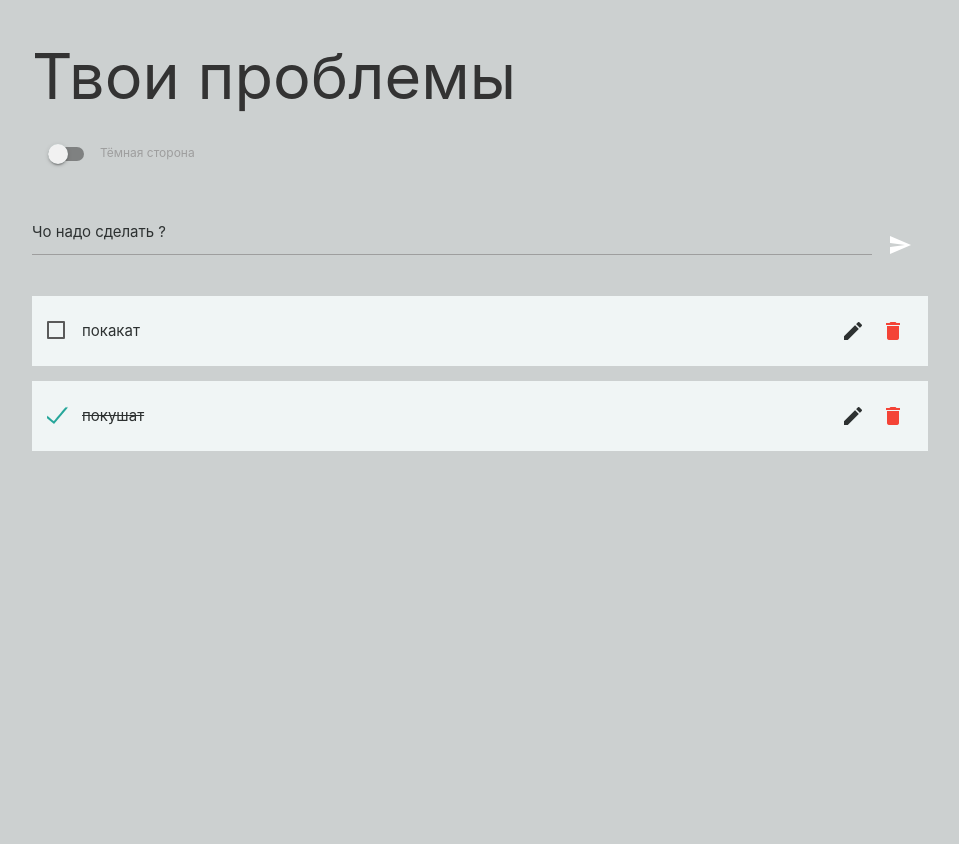
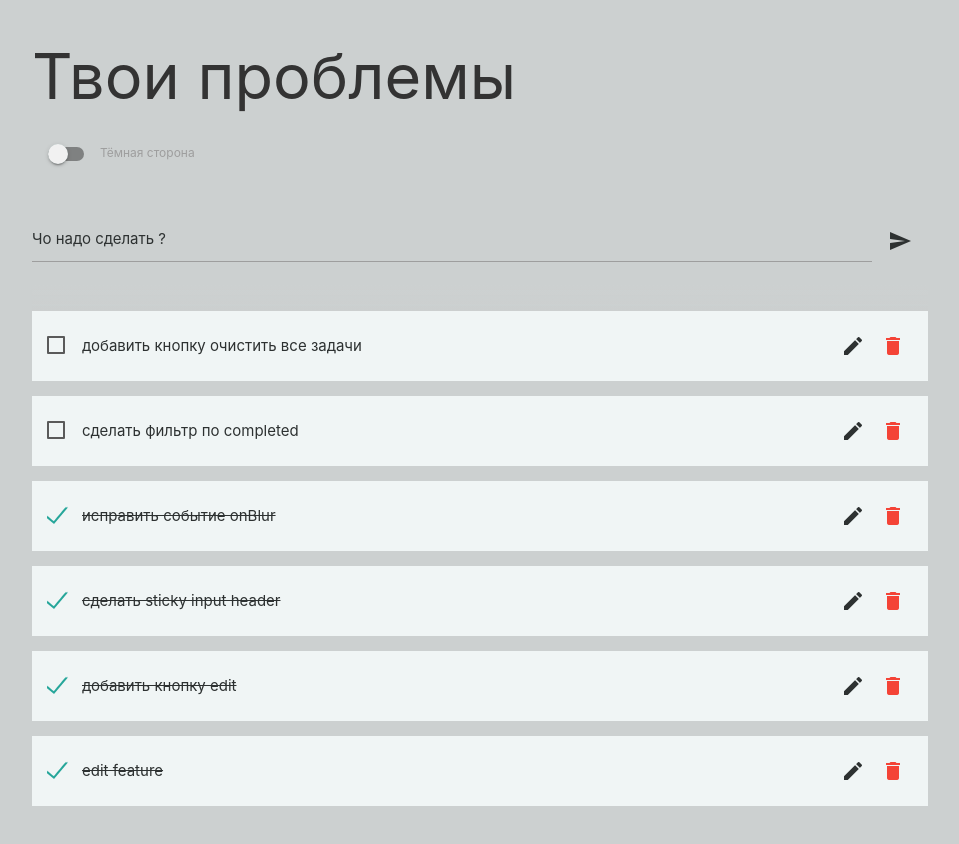
Before and after one commit to nalezhytyi/todo, a React (Create React App) app: page / in a window 1280 px wide. Shown: the top 844 px of the page, without its empty margins (160-1119 px from the left). Before the commit the page ends 800 px from the top, so only its background shows below. Built offline with nearby package versions, Linux system fonts and the light colour scheme.

Commit message:
added sticky header, fixed onBlur action

```diff
--- a/src/components/FormInput.jsx
+++ b/src/components/FormInput.jsx
@@ -6,14 +6,13 @@ const FormInput = () => {
 
   const { dispatch } = useContext(Context);
 
-  const addTodo = (event) => {
-    if ((event.key === 'Enter' && event.target.value.length >= 3) || event.type === 'click') {
+  const addTodo = () => {
+    if (todoTitle) {
       dispatch({
         type: 'add',
         payload: todoTitle,
       });
       setTodoTitle('');
-      event.target.blur();
     }
   };
 
@@ -25,24 +24,20 @@ const FormInput = () => {
           className='validate'
           type='text'
           value={todoTitle}
-          minLength='3'
+          minLength='1'
           maxLength='120'
-          onChange={(event) => setTodoTitle(event.target.value)}
-          onKeyPress={addTodo}
+          onChange={(e) => setTodoTitle(e.target.value)}
+          onKeyPress={(e) => (e.key === 'Enter' ? addTodo() : null)}
         />
         <label>Чо надо сделать ?</label>
         <span
           className='helper-text'
-          data-error='Алло, введи минимум 3 символа!'
-          data-success='Хочешь еще проблем?'
+          data-error='Алло, напиши хоть чёто!'
+          data-success='Давай, добавь себе ещё проблем!'
         />
       </div>
-      <div>
-        <button
-          className='btn-flat btn-floating btn-large waves-effect'
-          onClick={addTodo}
-          disabled={todoTitle.length < 3}
-        >
+      <div className='icons-group'>
+        <button className='btn-flat btn-floating btn-large waves-effect' onClick={addTodo}>
           <i className='material-icons'>send</i>
         </button>
       </div>
--- a/src/components/TodoItem.jsx
+++ b/src/components/TodoItem.jsx
@@ -11,14 +11,22 @@ export default function TodoItem({ todo }) {
     cls.push('completed');
   }
 
-  const saveTodo = (event) => {
-    if (event.target.value.length >= 3) {
+  const saveTodo = () => {
+    setEdit(false);
+    if (editedTodo) {
       dispatch({
         type: 'edit',
         payload: editedTodo,
         todo,
       });
-      setEdit(false);
+    } else {
+      dispatch({ type: 'remove', payload: todo.id });
+    }
+  };
+
+  const saveHandler = (event) => {
+    if (event.key === 'Enter' && event.target.value) {
+      saveTodo();
     }
   };
 
@@ -27,6 +35,7 @@ export default function TodoItem({ todo }) {
       <li className={cls.join(' ')}>
         <label>
           <input
+            className='todo__checkbox'
             type='checkbox'
             checked={todo.completed}
             onChange={() => dispatch({ type: 'toggle', payload: todo.id })}
@@ -54,28 +63,32 @@ export default function TodoItem({ todo }) {
       <li className={cls.join(' ')}>
         <label>
           <input
+            autoFocus={true}
             className='validate'
             type='text'
             value={editedTodo}
-            minLength='3'
+            minLength='1'
             maxLength='120'
             onChange={(e) => setEditedTodo(e.target.value)}
-            onKeyPress={(e) => (e.key === 'Enter' ? saveTodo(e) : null)}
+            onKeyPress={saveHandler}
             onBlur={saveTodo}
           />
           <span
             className='helper-text'
-            data-error='Алло, введи минимум 3 символа!'
+            data-error='Алло, напиши хоть чёто!'
             data-success='Нажми Ввод (Return) (Enter) или тыцни кнопку справа!'
           />
         </label>
         <div className='icons-group'>
           <button
             className='btn-large btn-flat waves-effect waves-light btn-floating'
-            disabled={editedTodo.length < 3}
-            onClick={(event) => saveTodo(event)}
+            onClick={saveTodo}
           >
-            <i className='material-icons'>save</i>
+            {editedTodo ? (
+              <i className='material-icons'>save</i>
+            ) : (
+              <i className='material-icons red-text'>delete</i>
+            )}
           </button>
         </div>
       </li>
--- a/src/index.css
+++ b/src/index.css
@@ -7,6 +7,8 @@
 
     --background--main: #ccd0d0;
     --background--elements: #f0f5f5;
+    --background--input: 204, 208, 208;
+
 }
 
 /*THEME: DARK MODE*/
@@ -16,6 +18,7 @@
 
     --background--main: #242727;
     --background--elements: #1b1d1d;
+    --background--input: 36, 39, 39;
 }
 
 /*MAIN STYLES*/
@@ -28,6 +31,7 @@
 body {
     color: var(--text--main);
     background: var(--background--main);
+    min-height: 90vh;
 }
 
 input {
@@ -36,9 +40,17 @@ input {
 
 /*INPUTFIELD*/
 .form-input {
+    padding: 0.5rem 0;
+    position: sticky;
+    top: 0;
     display: flex;
-    align-items: center;
+    align-items: baseline;
+    z-index: 10;
+    background: var(--background--main);
+    background: linear-gradient(0deg, rgba(var(--background--input), 0) 0%, rgba(var(--background--input), 1) 22%);
+
 }
+
 .input-field {
     flex: 1;
 }
@@ -83,7 +95,7 @@ input {
     margin-left: 1rem;
 }
 
-.todo .icons-group button i {
+.icons-group button i {
     color: var(--text--dimmed);
 
 }
--- a/src/reducer.js
+++ b/src/reducer.js
@@ -3,12 +3,32 @@ export const initialState =
     ? [
         {
           id: 1,
-          title: 'покакат',
+          title: 'добавить кнопку очистить все задачи',
           completed: false,
         },
         {
-          id: Date.now(),
-          title: 'покушат',
+          id: 2,
+          title: 'сделать фильтр по completed',
+          completed: false,
+        },
+        {
+          id: 3,
+          title: 'исправить событие onBlur',
+          completed: true,
+        },
+        {
+          id: 4,
+          title: 'сделать sticky input header',
+          completed: true,
+        },
+        {
+          id: 5,
+          title: 'добавить кнопку edit',
+          completed: true,
+        },
+        {
+          id: 4,
+          title: 'edit feature',
           completed: true,
         },
       ]
```
